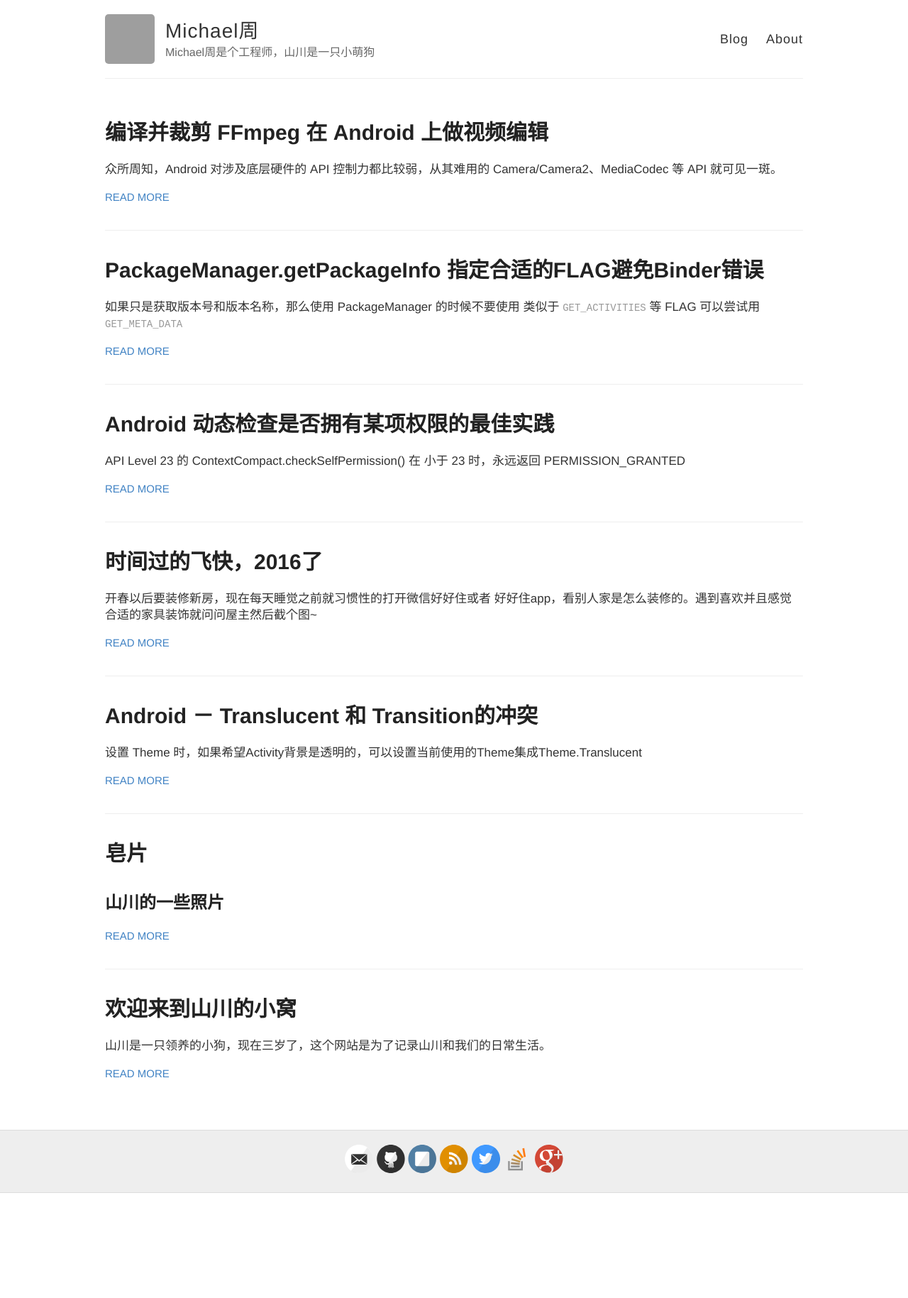
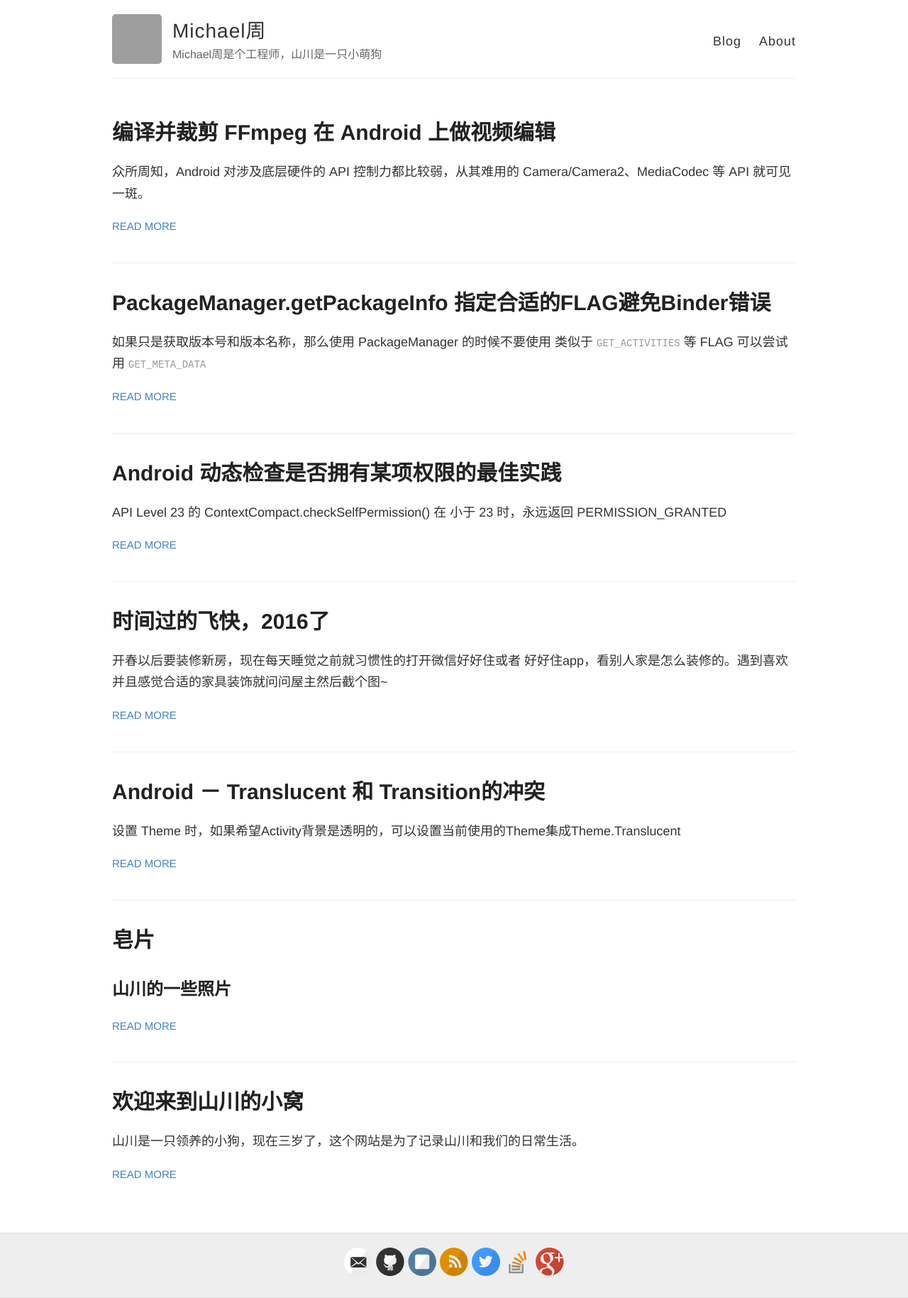
Before and after one commit to zhoulujue/zhoulujue.github.io, a Jekyll site: the page built from index.html, in a window 1280 px wide. Shown: the whole page at 71% size. Built offline with Jekyll 4.4.1, drawn with Linux system fonts in a browser that asks for light colours; before the commit the page ends 1681 px from its top, so only the background shows below that; grey boxes are pictures that could not be loaded.

Commit message:
Minor adjustments for style.

```diff
--- a/_sass/_variables.scss
+++ b/_sass/_variables.scss
@@ -15,7 +15,7 @@ $lightGray: #eee;
 $white: #fff;
 
 // Font stacks
-$helvetica: Helvetica, Arial, sans-serif;
+$helvetica: Hiragino Sans GB, Helvetica, Arial, sans-serif;
 $helveticaNeue: "Helvetica Neue", Helvetica, Arial, sans-serif;
 $georgia: Georgia, serif;
 
--- a/style.scss
+++ b/style.scss
@@ -19,16 +19,17 @@ html {
 
 body {
   background: $white;
-  font: 17px/1.4 $helvetica;
+  font: 18px/1.4 $helvetica;
   color: $darkGray;
   word-break: hyphenate;
   word-wrap: break-word;
+  line-height: 1.7;
 }
 
 .container {
   margin: 0 auto;
   max-width: 1024px;
-  padding: 0 20px;
+  padding: 0 30px;
   width: 100%;
 }
 
```
